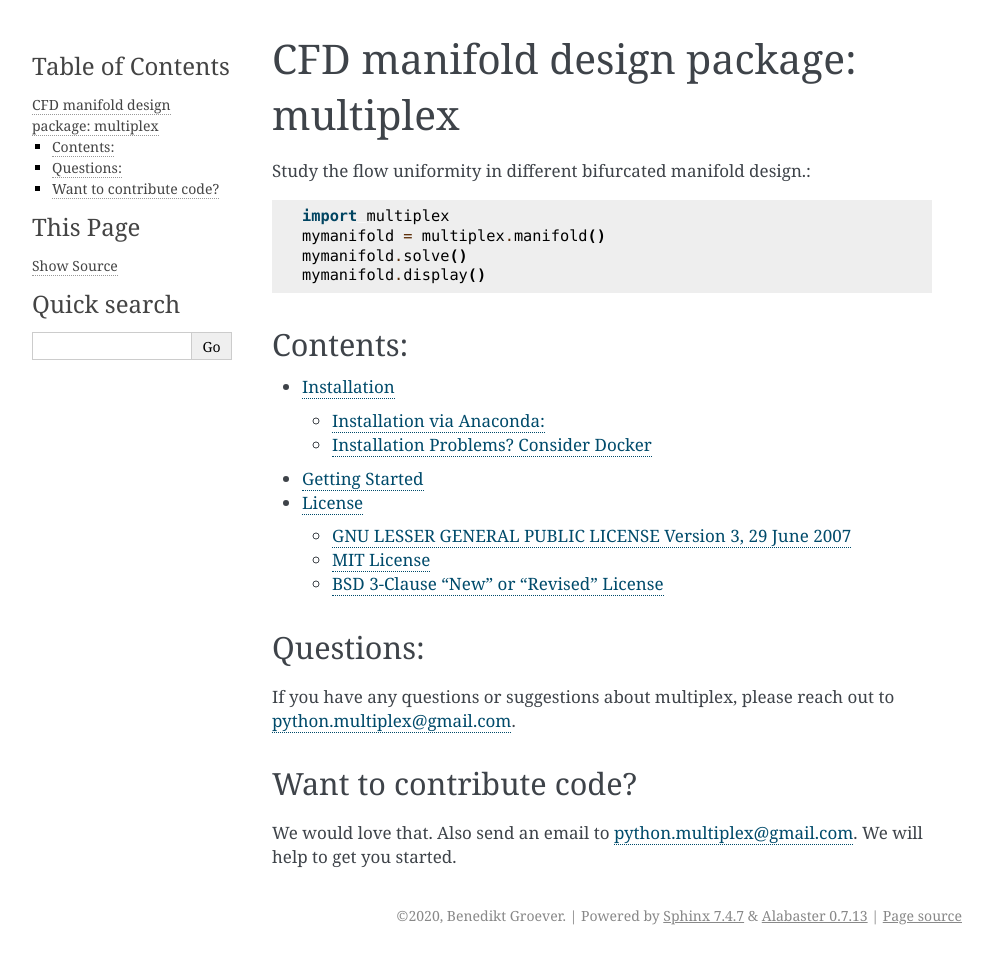
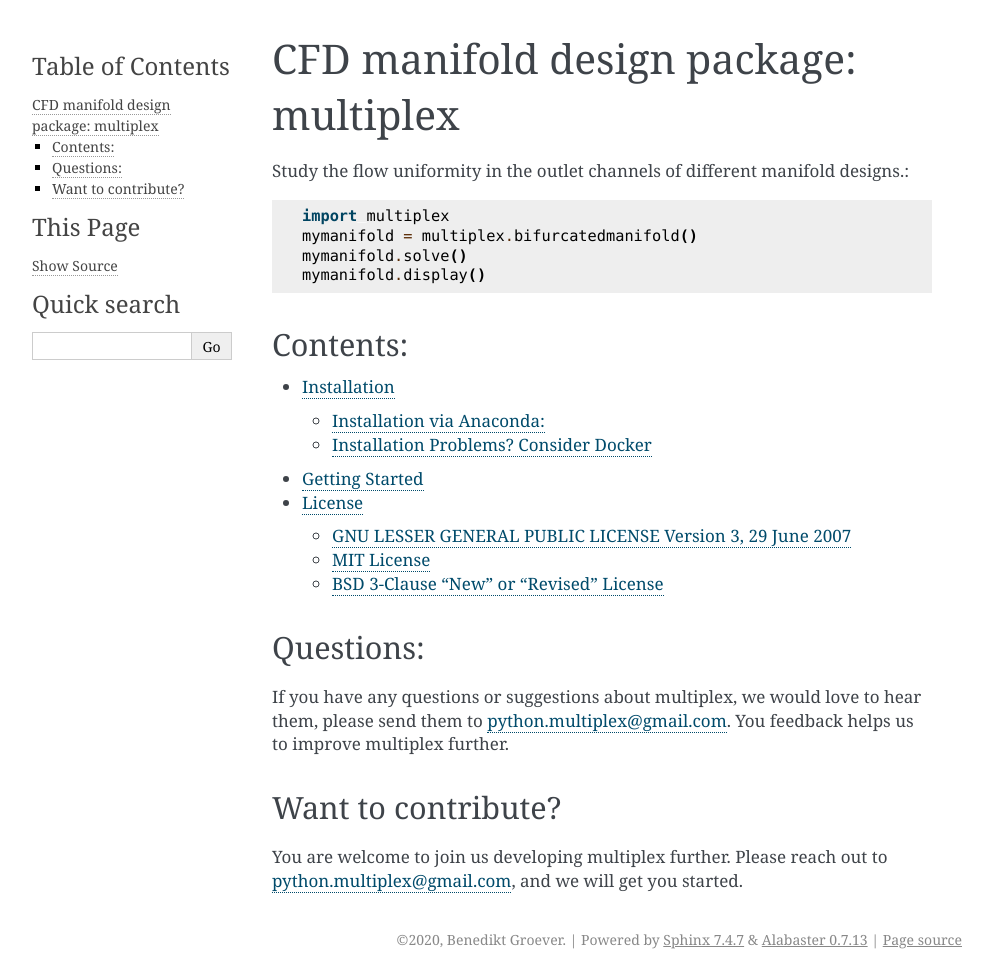
Before and after one commit to bimanifold/pybimanifold, a Sphinx documentation site: the page built from docs/source/index.rst, in a window 1280 px wide. Shown: the whole page, without its empty margins (148-1141 px from the left). Built offline with Sphinx 7.4.7, drawn with Linux system fonts in a browser that asks for light colours; before the commit the page ends 955 px from its top, so only the background shows below that.

Commit message:
updating docs

```diff
--- a/docs/source/index.rst
+++ b/docs/source/index.rst
@@ -1,10 +1,10 @@
 CFD manifold design package: multiplex
 ======================================
 
-Study the flow uniformity in different bifurcated manifold design.::
+Study the flow uniformity in the outlet channels of different manifold designs.::
 
   import multiplex
-  mymanifold = multiplex.manifold()
+  mymanifold = multiplex.bifurcatedmanifold()
   mymanifold.solve()
   mymanifold.display()
 
@@ -20,8 +20,8 @@ Contents:
 
 Questions:
 ^^^^^^^^^^
-If you have any questions or suggestions about multiplex, please reach out to python.multiplex@gmail.com.
+If you have any questions or suggestions about multiplex, we would love to hear them, please send them to python.multiplex@gmail.com. You feedback helps us to improve multiplex further.
 
-Want to contribute code?
-^^^^^^^^^^^^^^^^^^^^^^^^
-We would love that. Also send an email to python.multiplex@gmail.com. We will help to get you started.
+Want to contribute?
+^^^^^^^^^^^^^^^^^^^
+You are welcome to join us developing multiplex further. Please reach out to python.multiplex@gmail.com, and we will get you started.
```
Also changed, not shown: docs/source/installation.rst (+4 -4 lines).
